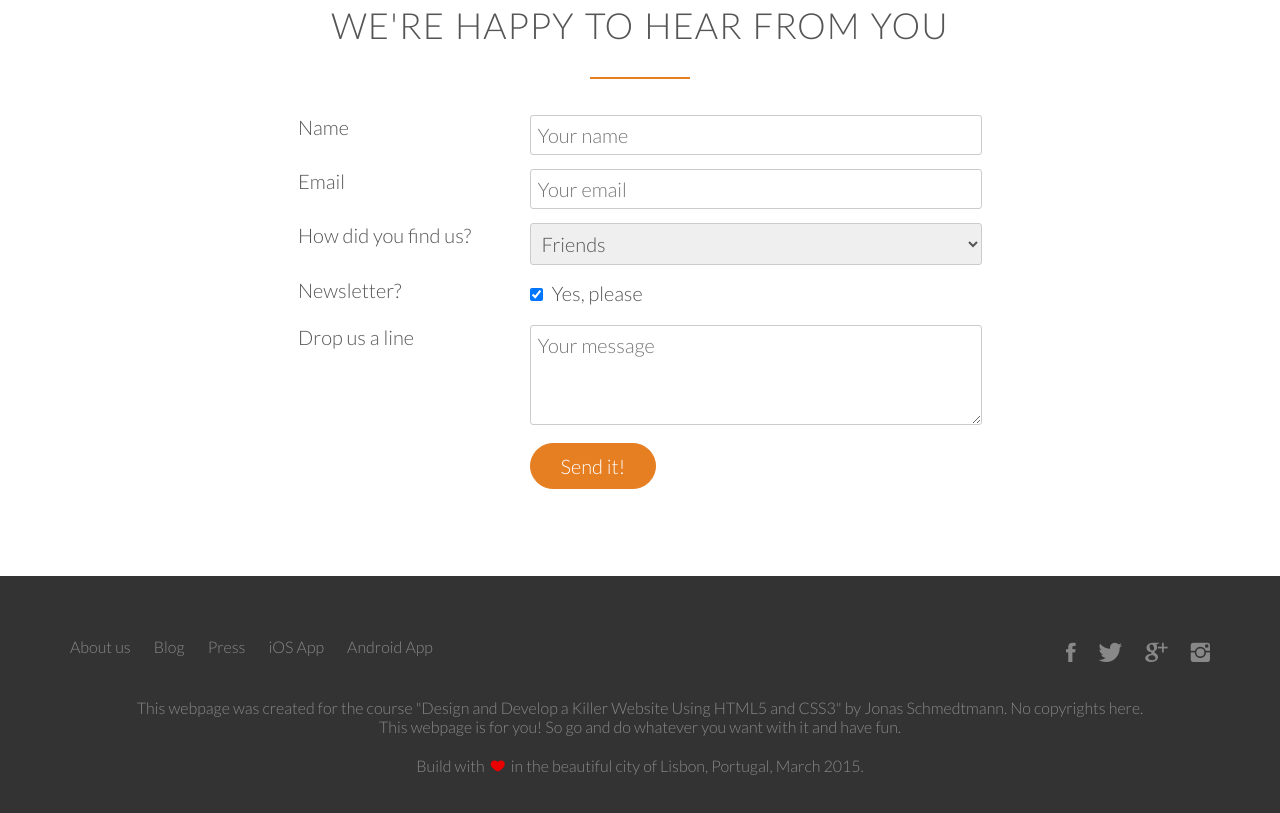
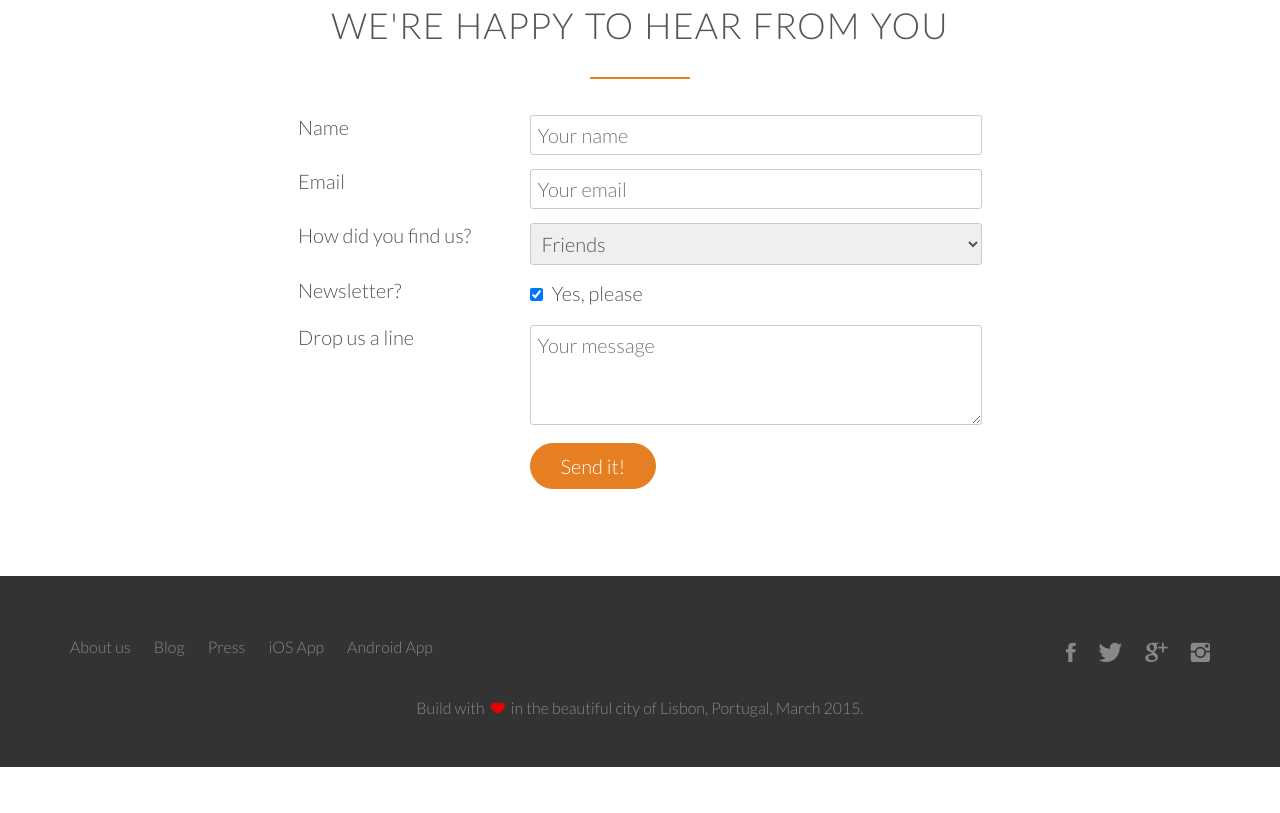
Before and after one commit to harisliv/delivery-app, a plain HTML site: page index.html in a window 1280 px wide. Shown: the part 4737-5550 px from the top of the page. After the commit the page ends 5504 px from the top, so only its background shows below. Drawn offline with nearby package versions, Linux system fonts and the light colour scheme; a script that the page names is missing; files whose address does not match are found by name.

Commit message:
Update index.html

```diff
--- a/index.html
+++ b/index.html
@@ -406,8 +406,7 @@ I was looking for a quick and easy food delivery service in San Franciso. I trie
             </div>
             <div class="row">
                 <p>
-                    This webpage was created for the course "Design and Develop a Killer Website Using HTML5 and CSS3" by Jonas Schmedtmann. No copyrights here.<br>
-                    This webpage is for you! So go and do whatever you want with it and have fun.
+
                 </p>
                 <p>
                     Build with <i class="ion-ios-heart" style="color: #ea0000; padding: 0 3px;"></i> in the beautiful city of Lisbon, Portugal, March 2015.
```
